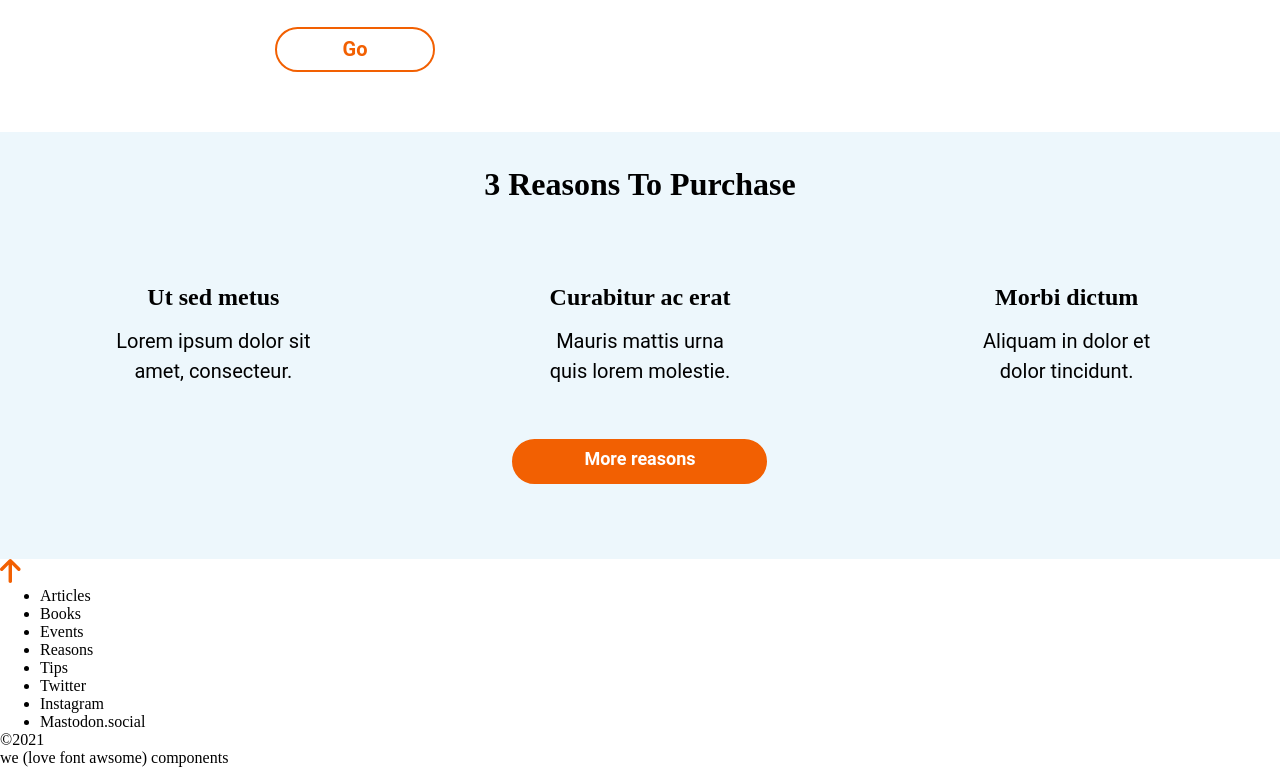
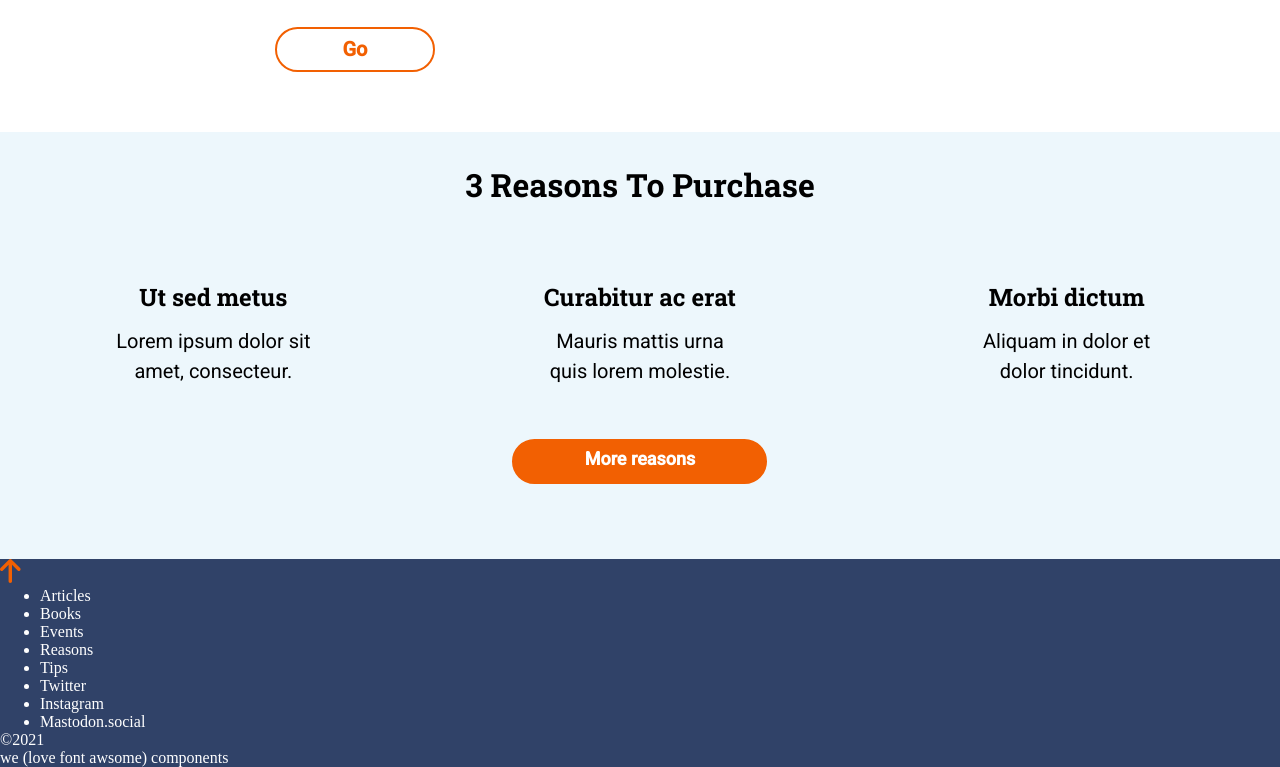
Before and after one commit to MariviEscudero/Anonymous-Proxy, a website: page src/html/index.html in a window 1280 px wide. Shown: the part 1028-1795 px from the top of the page. Drawn offline with nearby package versions, Linux system fonts and the light colour scheme; files that its build step writes are made by us from their sources; files whose address does not match are found by name; a web font is replaced by a local one.

Commit message:
fix google fonts link

```diff
--- a/src/html/index.html
+++ b/src/html/index.html
@@ -5,12 +5,10 @@
   <meta charset="UTF-8" />
   <meta name="viewport" content="width=device-width, initial-scale=1" />
   <title>Evaluación final módulo 1</title>
-  <link href="https: //fonts.googleapis.com/css2? family = Roboto: wght @ 400; 500 & display = swap "
-    rel=" stylesheet " />
-  <link rel="preconnect" href="https://fonts.googleapis.com">
-  <link rel="preconnect" href="https://fonts.gstatic.com" crossorigin>
-  <link href="https: //fonts.googleapis.com/css2? family = Roboto + Slab: wght @ 700 & display = swap "
-    rel=" stylesheet ">
+  <link rel="preconnect" href="https://fonts.googleapis.com" />
+  <link rel="preconnect" href="https://fonts.gstatic.com" crossorigin />
+  <link href="https://fonts.googleapis.com/css2?family=Roboto+Slab:wght@700&family=Roboto:wght@400;500&display=swap"
+    rel="stylesheet" />
   <link rel="stylesheet" href="./assets/css/main.css" />
 </head>
 
@@ -19,7 +17,6 @@
   <main>
     <include src="./partials/section.html"></include>
     <include src="./partials/articles.html"></include>
-    <img src="./assets/images/ico-arrow.svg" alt="up arrow" title="go up" />
   </main>
   <include src="./partials/footer.html"></include>
 </body>
--- a/src/html/partials/footer.html
+++ b/src/html/partials/footer.html
@@ -1,6 +1,7 @@
-<footer>
+<footer class="footer">
+  <img src="./assets/images/ico-arrow.svg" alt="up arrow" title="go up" />
   <nav>
-      <ul>
+    <ul class="footer__list1">
       <li>Articles</li>
       <li>Books</li>
       <li>Events</li>
@@ -9,7 +10,7 @@
     </ul>
   </nav>
   <nav>
-      <ul>
+    <ul class="footer__list2">
       <li>Twitter</li>
       <li>Instagram</li>
       <li>Mastodon.social</li>
--- a/src/scss/core/_reset.scss
+++ b/src/scss/core/_reset.scss
@@ -5,5 +5,3 @@ familia de fuentes: 'Roboto Slab', serif;*/
   margin: 0%;
   box-sizing: border-box;
 }
-body {
-}
--- a/src/scss/core/_variables.scss
+++ b/src/scss/core/_variables.scss
@@ -19,7 +19,9 @@ $insomniacolor: $lightblue;
 $textsectcolor: $greybrown;
 $buttonscolor: $brightorange;
 $articlebgcolor: #8ccbea28;
+/*footer*/
 $footerbgcolor: $darkblue;
+$footercolor: $white;
 
 /*fuentes*/
 $roboto: "Roboto", sans-serif;
--- a/src/scss/layout/_footer.scss
+++ b/src/scss/layout/_footer.scss
@@ -0,0 +1,4 @@
+.footer {
+  background-color: $footerbgcolor;
+  color: $footercolor;
+}
```
Lines whose indentation alone changed are shown as unchanged.
